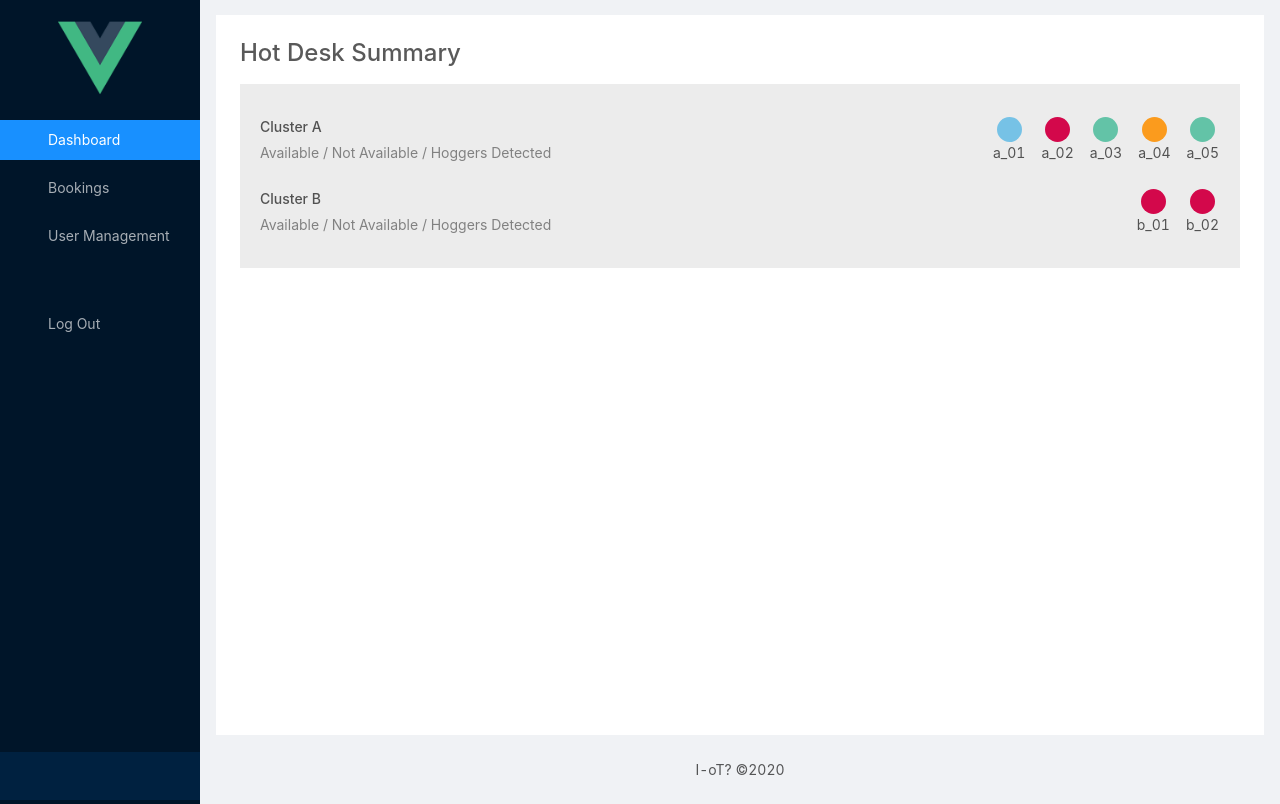
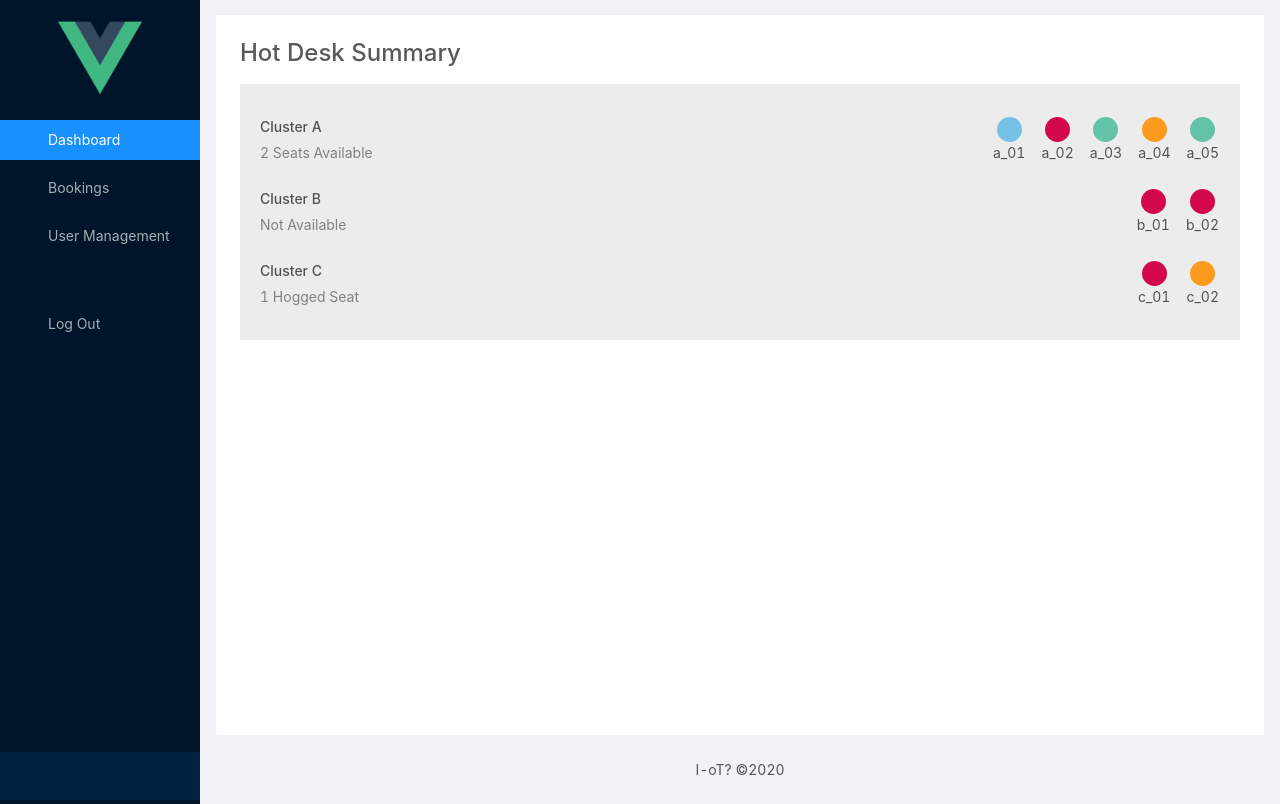
Before and after one commit to yuxinn/Hotdesking-Web-Application, a Vue app: page / in a window 1280 px wide. Built offline with nearby package versions, Linux system fonts and the light colour scheme.

Commit message:
Book table placeholder

```diff
--- a/public/index.html
+++ b/public/index.html
@@ -7,6 +7,9 @@
     <link rel="icon" href="<%= BASE_URL %>favicon.ico">
     <link rel="stylesheet" href="https://stackpath.bootstrapcdn.com/bootstrap/4.4.1/css/bootstrap.min.css" integrity="sha384-Vkoo8x4CGsO3+Hhxv8T/Q5PaXtkKtu6ug5TOeNV6gBiFeWPGFN9MuhOf23Q9Ifjh" crossorigin="anonymous">
     <title><%= htmlWebpackPlugin.options.title %></title>
+    <style>
+      .ant-message .anticon {vertical-align: 2px;}
+    </style>
   </head>
   <body>
     <noscript>
--- a/src/pages/Dashboard/Dashboard.vue
+++ b/src/pages/Dashboard/Dashboard.vue
@@ -4,16 +4,28 @@
     <div style="background-color: #ececec; padding: 20px;">
       <a-list v-for="cluster in clusters" :key="cluster" itemLayout="horizontal" :dataSource="cluster">
         <a-list-item slot="renderItem" slot-scope="item">
-          <a-list-item-meta
-            description="Available / Not Available / Hoggers Detected"
-          >
-            <a slot="title">Cluster {{item}}</a>
+          <a-list-item-meta>
+            <div slot="title">Cluster {{item}}</div>
+            <div slot="description">
+              {{clusterStatus(tables[cluster])}}
+            </div>
           </a-list-item-meta>
           <div class="content">
             <div class="tables row">
               <div class="col-auto mr-3" v-for="{tableid, status} in tables[cluster]" :key="tableid">
                 <div class="row d-flex justify-content-center">
-                  <div :class="'circle ' + status"></div>
+                  <div :class="'circle ' + status">
+                    <a-popconfirm
+                      v-if="status=='available'"
+                      placement="topRight"
+                      :title="`Book ${tableid}?`"
+                      okText="Book"
+                      @confirm="() => bookTable(cluster, tableid)"
+                    >
+                      <a-icon slot="icon" type="tag" style="color: dimgray" />
+                      <button class="book-btn" href="javascript:;" ></button>
+                    </a-popconfirm>
+                  </div>
                 </div>
                 <div class="row">
                   {{tableid}}
@@ -29,7 +41,7 @@
 </template>
 
 <script>
-import { getTables, createTable } from "../../api"
+import { getTables, createTable,  } from "../../api"
 
 export default {
   components: {
@@ -76,6 +88,16 @@ export default {
           tableid: "b_02",
           status: "taken"
           }
+        ],
+        C: [
+          {
+          tableid: "c_01",
+          status: "taken"
+          },
+          {
+          tableid: "c_02",
+          status: "hogging"
+          }
         ]
       }
   },
@@ -89,6 +111,39 @@ export default {
       var data = { tableid: this.tableid, status: this.status }
       var resp = await createTable(data)
       console.log(resp)
+    },
+    async bookTable(cluster, id) {
+      try {
+        // await bookTable(tableid)
+        const tables = this.tables
+        var table = tables[cluster].find( ({ tableid }) => tableid === id );
+        table.status = "booked"
+
+        this.$message.success(`${id} will be reserved for an hour.`);
+      } catch(err) {
+        console.error(err)
+      }
+    },
+    clusterStatus(cluster) {
+      var hogger = 0
+      var avail = 0
+      for (var table of cluster) {
+        if (table.status == 'available') {
+          avail++
+        }
+        if (table.status == 'hogging') {
+          hogger++
+        }
+      }
+      if (avail >= 1 ) {
+        if (avail==1) return `${avail} Seat Available`
+        return `${avail} Seats Available`
+      }
+      if (hogger >= 1 ) {
+        if (hogger==1) return `${hogger} Hogged Seat`
+        return `${hogger} Hogged Seat `
+      }
+      return 'Not Available'
     }
   },
   computed: {
@@ -101,27 +156,46 @@ export default {
 
 <style scoped>
   .table {
-    font-size: 30px
+    font-size: 30px;
+
   }
   .available {
-    /* background: #B0E57C; */
     background: #63C3A7;
+    cursor: pointer;
   }
   .booked {
     background: rgb(118, 194, 230);
-    /* background: #7F7BBA; */
   }
   .taken {
-    /* background: #F37257; */
     background: rgb(211, 8, 75);
   }
   .hogging {
-    /* background: #F4D27A; */
     background: rgb(251, 155, 29);
+  }
+  .availabletext {
+    color: #63C3A7;
+  }
+  .bookedtext {
+    color: rgb(118, 194, 230);
+  }
+  .takentext {
+    color: rgb(211, 8, 75);
+  }
+  .hoggingtext {
+    color: rgb(251, 155, 29);
   }
   .circle {
     width: 25px;
     height: 25px;
-    border-radius: 50%
+    border-radius: 50%;
+  }
+  .book-btn {
+    border: none;
+    background: transparent;
+    height: 25px;
+    width: 25px;
+  }
+  .book-btn:focus {
+  outline: none;
   }
 </style>
--- a/src/pages/Sidebar.vue
+++ b/src/pages/Sidebar.vue
@@ -6,15 +6,15 @@
     </div>
     <a-menu @click="handleClick" theme="dark" :defaultSelectedKeys="['dashboard']" mode="inline">
       <a-menu-item key="dashboard">
-        <a-icon type="desktop" />
+        <a-icon class="sidebar-icon" type="desktop" />
         <span>Dashboard</span>
       </a-menu-item>
       <a-menu-item key="booking">
-        <a-icon type="file" />
+        <a-icon class="sidebar-icon" type="file" />
         <span>Bookings</span>
       </a-menu-item>
       <a-menu-item key="user">
-        <a-icon type="user" />
+        <a-icon class="sidebar-icon" type="user" />
         <span>User Management</span>
       </a-menu-item>
       <a-menu-item key="login" class="mt-5">
@@ -57,7 +57,6 @@
 
 <style scoped>
   .sidebar-icon {
-    color: red;
     vertical-align: 1px;
   }
 </style>
```
